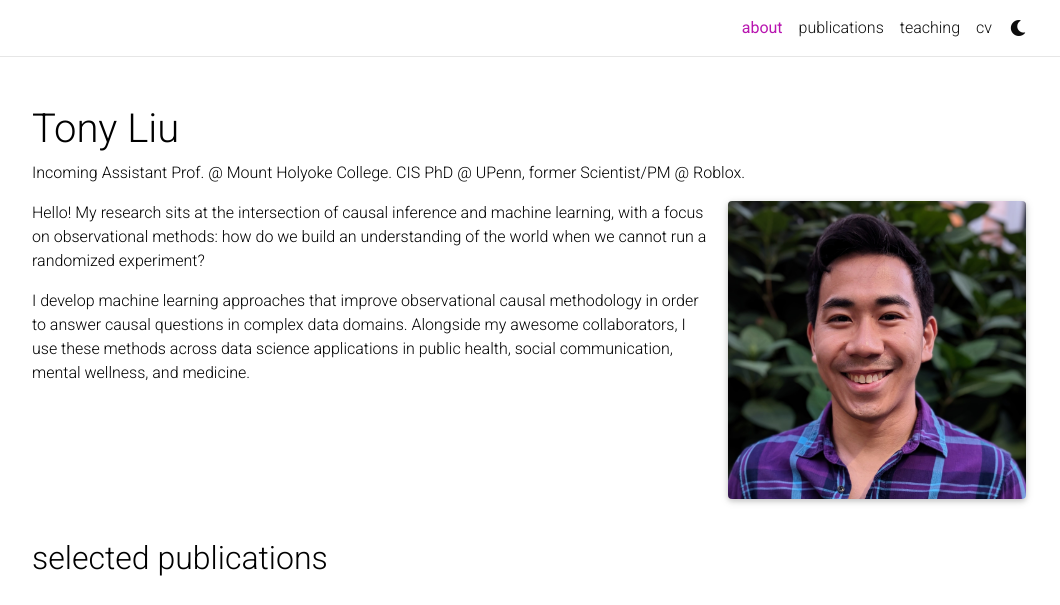
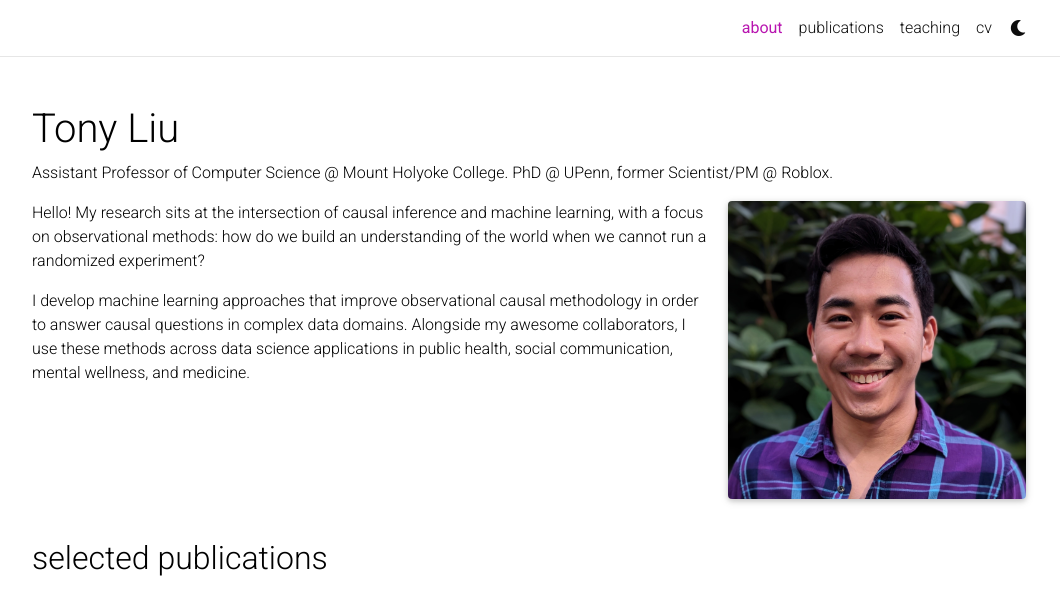
Before and after one commit to tliutony/tliutony.github.io, a Jekyll site: the page built from _pages/about.md, in a window 1280 px wide and 932 px high, cut to the strip 0-605 px from the top of the window. Shown: the whole strip, without its empty margins (111-1171 px from the left). Built offline with Jekyll 4.4.1, drawn with Linux system fonts in a browser that asks for light colours; full-size pictures stand in for the smaller copies a plugin makes; comment, search, counter and statistics services are not loaded; a style sheet for code colours, icons or effects is not loaded.

Commit message:
update about.md with new title

```diff
--- a/_pages/about.md
+++ b/_pages/about.md
@@ -2,7 +2,7 @@
 layout: about
 title: about
 permalink: /
-subtitle: Incoming Assistant Prof. @ Mount Holyoke College. CIS PhD @ UPenn, former Scientist/PM @ Roblox. #<a href='#'>Univeristy of Pennsylvania</a>. <a href='#'>Roblox</a>.
+subtitle: Assistant Professor of Computer Science @ Mount Holyoke College. PhD @ UPenn, former Scientist/PM @ Roblox. #<a href='#'>Univeristy of Pennsylvania</a>. <a href='#'>Roblox</a>.
 # advised by <a href="https://www.cis.upenn.edu/~ungar/">Lyle Ungar</a> and <a href="https://kordinglab.com/">Konrad Kording</a>.
 #Address. Contacts. Moto. Etc.
 
```
